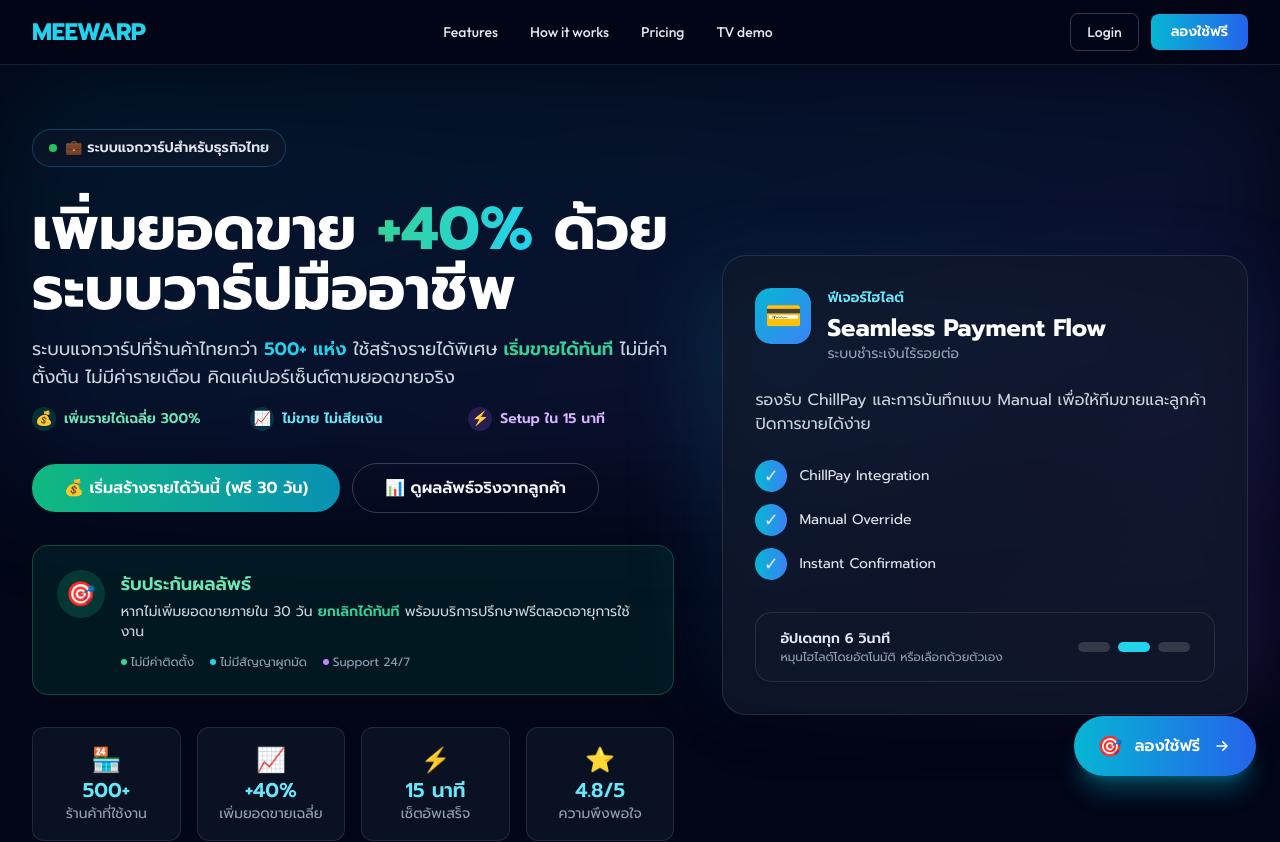
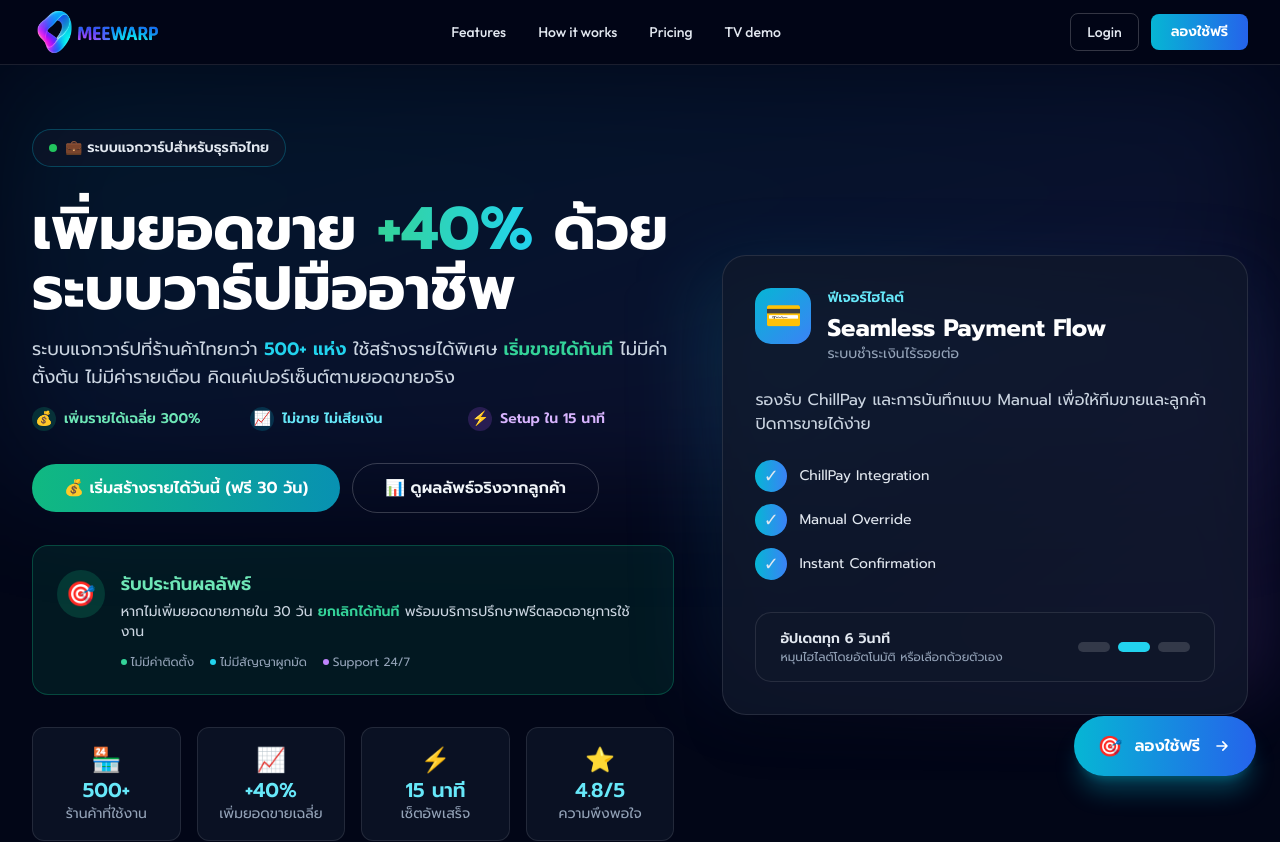
Before and after one commit to ChunWarayut/meewarp, a React (Vite) app in the folder client/: page / in a window 1280 px wide. Shown: the top 842 px of the page. Built offline with nearby package versions, Linux system fonts and the light colour scheme; no server answers.

Commit message:
Update branding with logo and favicon images
- Replace text 'MEEWARP' with logo_meewarp.png in MarketingLandingPage header and footer
- Replace text 'MeeWarp' fallback with logo in TvLandingPage
- Update favicon to use favicon_meewarp.png
- Make selfDisplayName field optional in SelfWarpPage

```diff
--- a/client/index.html
+++ b/client/index.html
@@ -2,9 +2,8 @@
 <html lang="en">
   <head>
     <meta charset="UTF-8" />
-    <link rel="icon" type="image/svg+xml" href="/favicon.svg" />
-    <link rel="icon" type="image/x-icon" href="/favicon.ico" />
-    <link rel="apple-touch-icon" href="/apple-touch-icon.png" />
+    <link rel="icon" type="image/png" href="/favicon_meewarp.png" />
+    <link rel="apple-touch-icon" href="/favicon_meewarp.png" />
     <meta name="viewport" content="width=device-width, initial-scale=1.0" />
     <meta name="theme-color" content="#ff6b35" />
     <title>MeeWarp - ระบบแจกวาร์ปสำหรับผับและอีเวนต์</title>
--- a/client/src/pages/MarketingLandingPage.tsx
+++ b/client/src/pages/MarketingLandingPage.tsx
@@ -261,8 +261,8 @@ const MarketingLandingPage = () => {
     <div className="min-h-screen text-white bg-slate-950 font-th">
       <header className="sticky top-0 z-40 border-b backdrop-blur border-white/10 bg-slate-950/80">
         <nav className="flex justify-between items-center px-4 mx-auto max-w-7xl h-16 sm:px-6 lg:px-8">
-          <Link to={homeLink} className="text-xl font-bold tracking-tight text-cyan-400 sm:text-2xl">
-            MEEWARP
+          <Link to={homeLink} className="flex items-center">
+            <img src="/logo_meewarp.png" alt="MEEWARP" className="h-10 sm:h-12" />
           </Link>
 
           <div className="hidden gap-8 items-center lg:flex">
@@ -975,8 +975,8 @@ const MarketingLandingPage = () => {
         <div className="px-6 mx-auto max-w-7xl">
           <div className="grid gap-10 md:grid-cols-4">
             <div className="md:col-span-2">
-              <Link to={homeLink} className="text-2xl font-bold text-cyan-400">
-                MEEWARP
+              <Link to={homeLink} className="flex items-center">
+                <img src="/logo_meewarp.png" alt="MEEWARP" className="h-8" />
               </Link>
               <p className="mt-4 max-w-md text-sm text-slate-400">
                 แพลตฟอร์มจัดการคิว Warp แบบเรียลไทม์ที่ทำให้ธุรกิจของคุณเติบโตอย่างยั่งยืน พร้อมระบบที่เสถียรและใช้งานง่าย
--- a/client/src/pages/SelfWarpPage.tsx
+++ b/client/src/pages/SelfWarpPage.tsx
@@ -192,9 +192,6 @@ const SelfWarpPage = () => {
       errors.profileCode = 'กรุณาอัปโหลดรูปภาพของคุณ';
     }
 
-    if (!form.selfDisplayName?.trim()) {
-      errors.selfDisplayName = 'กรุณากรอกชื่อที่จะโชว์บนจอ';
-    }
     if (!form.customerName.trim()) {
       errors.customerName = 'กรุณากรอก IG ของคุณ';
     }
--- a/client/src/pages/TvLandingPage.tsx
+++ b/client/src/pages/TvLandingPage.tsx
@@ -833,8 +833,8 @@ const TvLandingPage = () => {
                 {warpImage ? (
                   <img src={warpImage} alt={currentWarp.customerName} className="object-cover w-full h-full" />
                 ) : (
-                  <div className="flex justify-center items-center w-full h-full text-4xl font-semibold text-slate-200">
-                    MeeWarp
+                  <div className="flex justify-center items-center w-full h-full">
+                    <img src="/logo_meewarp.png" alt="MeeWarp" className="max-w-[60%] max-h-[60%] object-contain" />
                   </div>
                 )}
                 <div className="absolute inset-x-0 bottom-0 h-60 bg-gradient-to-t to-transparent from-slate-950/90 via-slate-950/10" />
```
Also changed, not shown: client/public/favicon_meewarp.png (added), client/public/logo_meewarp.png (added).
